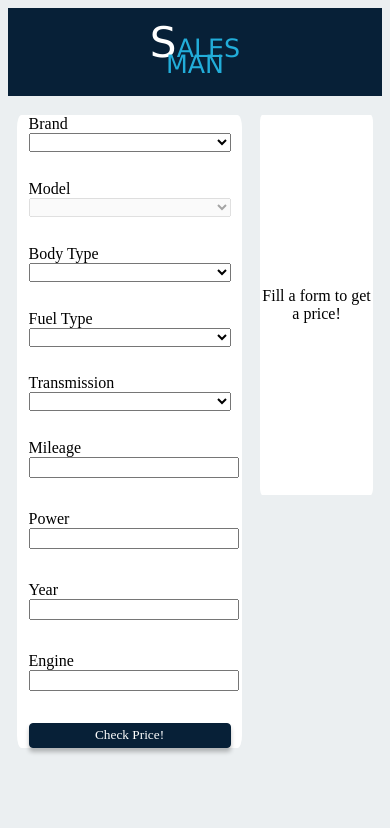
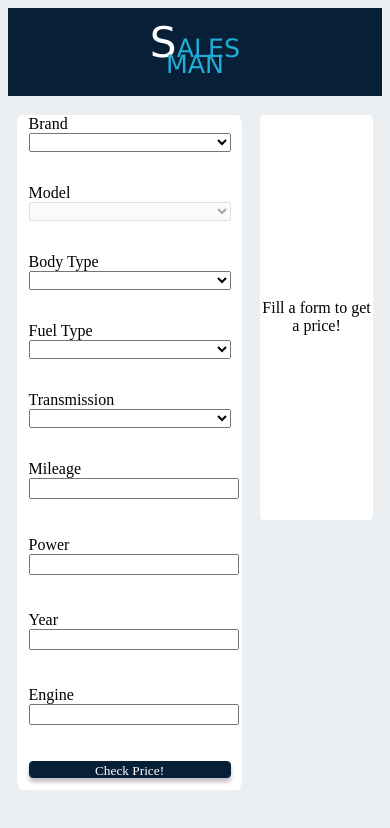
Before and after one commit to Salesman-ai/frontend-module, a React (Create React App) app: page / in a window 390 px wide. Shown: the top 828 px of the page. Built offline with nearby package versions, Linux system fonts and the light colour scheme; a web font is replaced by a local one.

Commit message:
add fixes

```diff
--- a/src/App.css
+++ b/src/App.css
@@ -71,16 +71,19 @@ body{
     grid-template-columns: 1fr;
     gap: 0%;
   }
-  .button{margin-top: 0}
+  .button{margin-top: 0;
+    height: 100%;}
   .left{height: 100%;}
   .block{height: 10%;}
-  .top{padding-top: 0;}
   .Navbar{height: 10%;
   font-size: 3vh;
 line-height: 2vh;}
   .first p::first-letter{
     font-size: 5vh;
     color: white;
+  }
+  .row{
+    height: 80%;
   }
   .block input{
     height: 50%;
@@ -96,7 +99,7 @@ background: #072037;
 border: 1px solid #072037;
 box-shadow: 0px 4px 4px rgba(0, 0, 0, 0.25);
 border-radius: 4px;
-height: 100%;
+height: 60%;
 color:white;
 font-family: 'Aldrich'
 }
@@ -112,6 +115,3 @@ font-family: 'Aldrich'
   height: 5vh;
   width: 100%;
 }
-/* .top{
-  padding-top: 5%;
-} */
```
